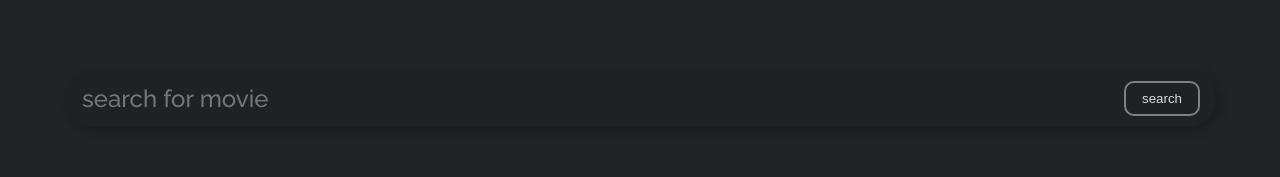
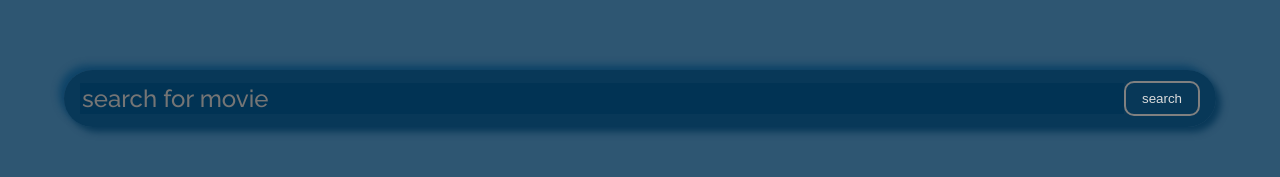
Before and after one commit to Elochukwu3/movie-search-react.js, a React (Create React App) app: page / in a window 1280 px wide. Shown: the part 185-362 px from the top of the page. Built offline with nearby package versions, Linux system fonts and the light colour scheme; no server answers.

Commit message:
saved file

```diff
--- a/src/App.css
+++ b/src/App.css
@@ -14,7 +14,7 @@
 
 body {
   font-family: var(--font-roboto);
-  background-color: #212426;
+  background-color: #003253d1;
 }
 
 .app {
@@ -56,9 +56,9 @@ body {
   justify-content: center;
   padding: .7rem 1rem;
   border-radius: 3rem;
-  background: #1f2123;
-  -webkit-box-shadow: 5px 5px 7px #1c1d1f, -5px -5px 7px #222527;
-  box-shadow: 5px 5px 7px #1c1d1f, -5px -5px 7px #222527;
+  background:  #003253d1;
+  -webkit-box-shadow: 5px 5px 7px  #003253d1 -5px -5px 7px  #003253d1;
+  box-shadow: 5px 5px 7px  #003253d1, -5px -5px 7px  #094166d1;
 }
 
 .searchHolder input {
@@ -70,8 +70,8 @@ body {
   padding-right: 1rem;
 
   outline: none;
-  color: #a1a1a1;
-  background: #1f2123;
+  color:snow;
+  background:  #003253d1;
 }
 
 .searchHolder button {
@@ -132,8 +132,8 @@ body {
 }
 
 .movie:hover {
-  box-shadow: 0px 30px 18px -8px rgba(0, 0, 0, 0.1);
-  transform: scale(1.05, 1.05);
+  box-shadow: 0px 30px 18px -8px rgba(0, 50, 83, 0.1);
+  transform: scale(1.03, 1.03);
 }
 
 .movie div:nth-of-type(2) {
```
